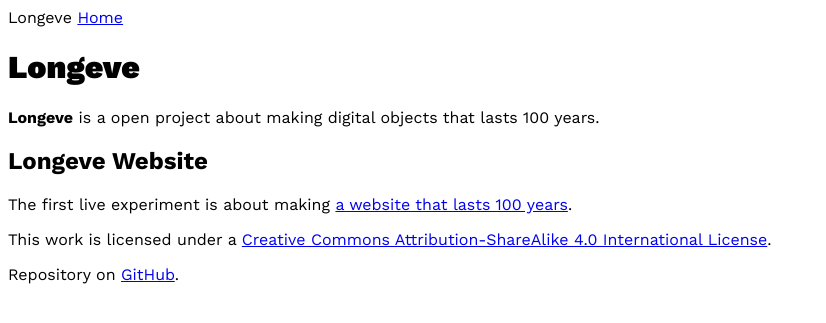
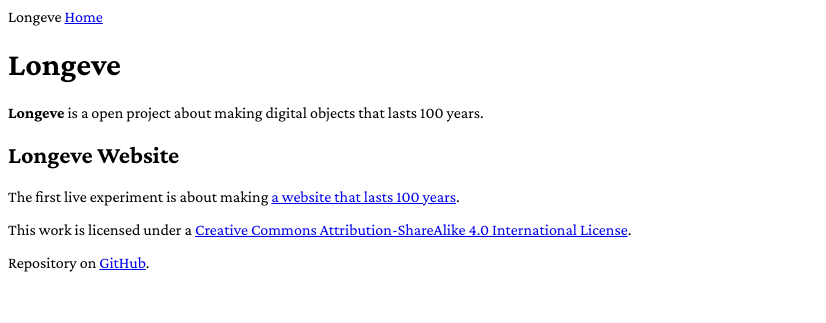
Before and after one commit to longeve/longeve.github.io, a Jekyll site: the page built from index.md, in a window 1280 px wide. Shown: the top 323 px of the page, without its empty margins (0-826 px from the left). Built offline with Jekyll 4.4.1, drawn with Linux system fonts in a browser that asks for light colours; Markdown is read by kramdown in place of the engine named in the settings; our own code applies the rules of GitHub Pages for plain Markdown files.

Commit message:
Update style.scss

```diff
--- a/assets/css/style.scss
+++ b/assets/css/style.scss
@@ -1,14 +1,15 @@
 ---
 ---
 
-@import 'fonts';
+// @import 'fonts';
+@import url('https://fonts.googleapis.com/css2?family=Crimson+Pro:ital,wght@0,400;0,700;1,400&display=swap');
 
 
 body {
-    font-family: 'Work Sans', sans-serif;
+    font-family: 'Crimson Pro', 'Work Sans', sans-serif;
 }
 
 h1 {
-    font-weight: 900;
-    font-feature-settings: "cswh" 1;
+    font-weight: 700;
+    // font-feature-settings: "cswh" 1;
 }
```
